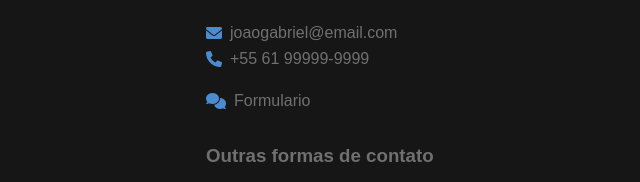
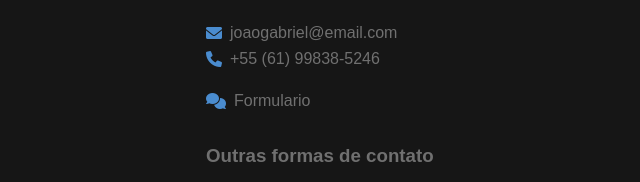
Before and after one commit to soutozk/portifolio, a plain HTML site: page index.html in a window 1280 px wide. Shown: the part 1943-2125 px from the top of the page, 450-1090 px from the left. Drawn offline with nearby package versions, Linux system fonts and the light colour scheme.

Commit message:
add number

```diff
--- a/index.html
+++ b/index.html
@@ -158,7 +158,7 @@
             <h2>Entre em Contato</h2>
             <ul>
               <li><i class="fas fa-envelope"></i> joaogabriel@email.com</li>
-              <li><i class="fas fa-phone"></i> +55 61 99999-9999</li>
+              <li><i class="fas fa-phone"></i> +55 (61) 99838-5246</li>
               <li>
                 <i
                   class="fas fa-comments"
```
